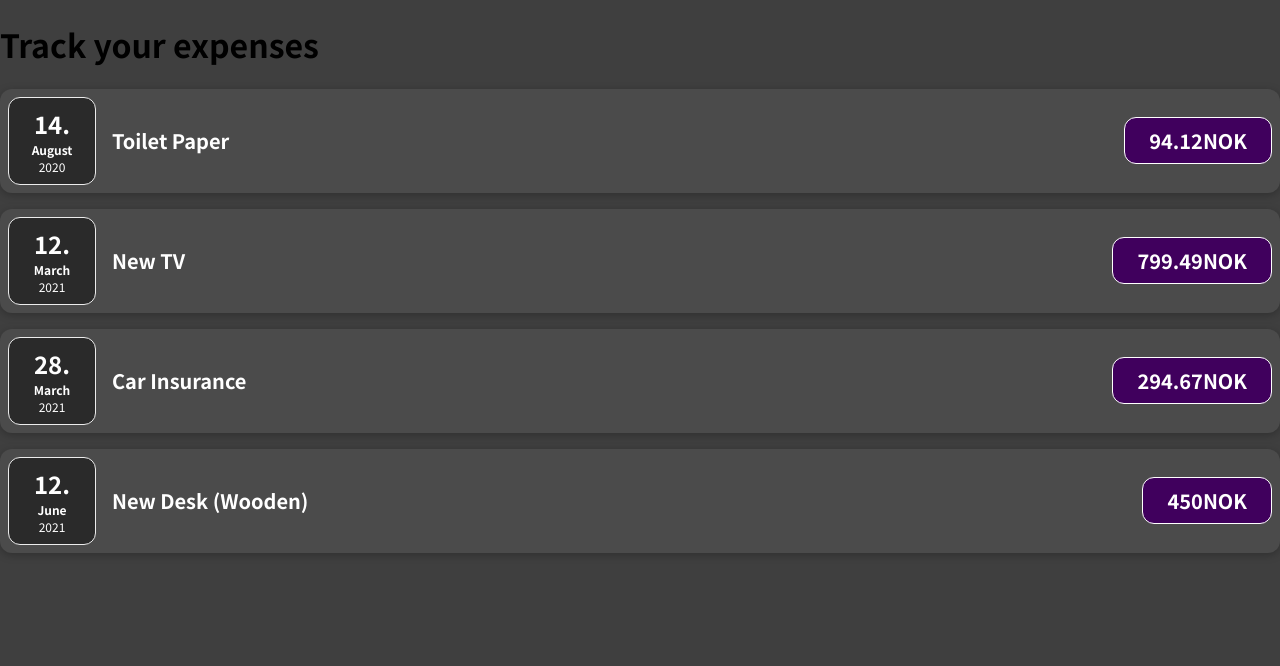
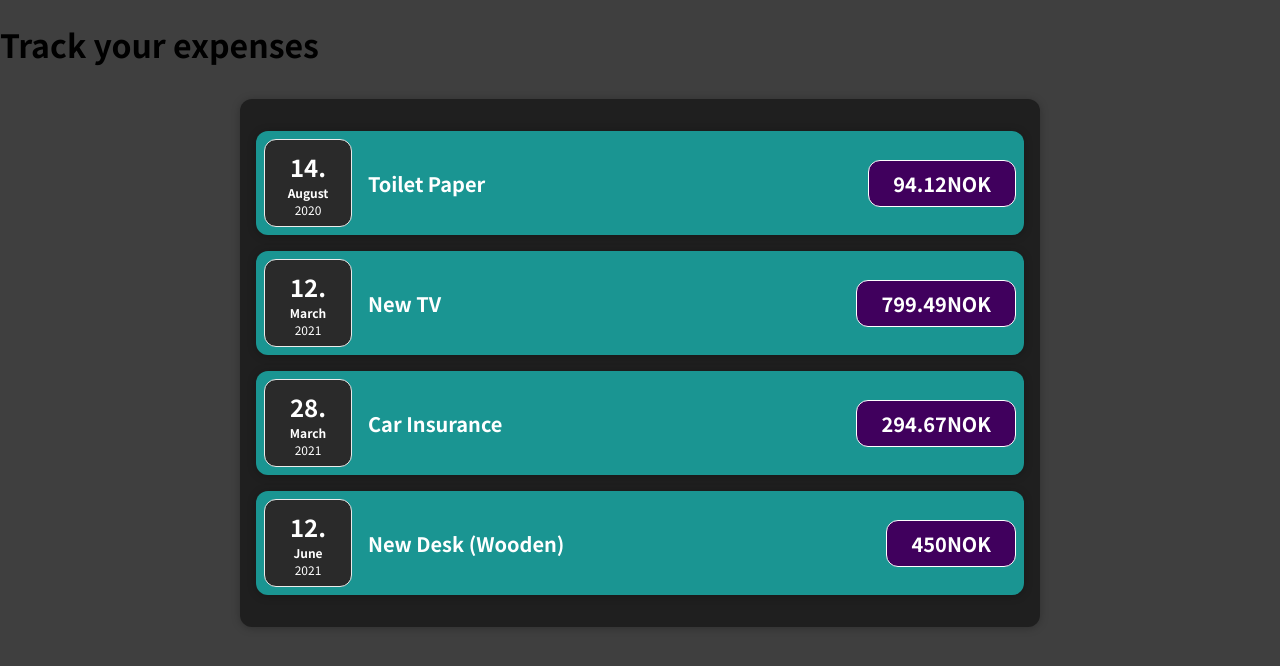
Before and after one commit to Zohla/expense-tracker, a JavaScript app: page / in a window 1280 px wide. Shown: the top 666 px of the page. Built offline with nearby package versions, Linux system fonts and the light colour scheme.

Commit message:
add expense componeent and new folders

```diff
--- a/src/App.js
+++ b/src/App.js
@@ -1,4 +1,4 @@
-import ExpenseItem from "./components/ExpenseItem";
+import Expenses from "./components/Expenses/Expenses";
 
 function App() {
   const expenses = [
@@ -30,26 +30,7 @@
   return (
     <div>
       <h1>Track your expenses</h1>
-      <ExpenseItem
-        title={expenses[0].title}
-        amount={expenses[0].amount}
-        date={expenses[0].date}
-      />
-      <ExpenseItem
-        title={expenses[1].title}
-        amount={expenses[1].amount}
-        date={expenses[1].date}
-      ></ExpenseItem>
-      <ExpenseItem
-        title={expenses[2].title}
-        amount={expenses[2].amount}
-        date={expenses[2].date}
-      ></ExpenseItem>
-      <ExpenseItem
-        title={expenses[3].title}
-        amount={expenses[3].amount}
-        date={expenses[3].date}
-      ></ExpenseItem>
+      <Expenses items={expenses} />
     </div>
   );
 }
--- a/src/components/ExpenseItem.js
+++ b/src/components/Expenses/ExpenseItem.js
@@ -1,15 +1,16 @@
 import ExpenseDate from "./ExpenseDate";
+import Card from "../UI/Card";
 import "./ExpenseItems.css";
 
 function ExpenseItem(props) {
   return (
-    <div className="expense-item">
+    <Card className="expense-item">
       <ExpenseDate date={props.date} />
       <div className="expense-item__description">
         <h2>{props.title}</h2>
         <div className="expense-item__price">{props.amount}NOK</div>
       </div>
-    </div>
+    </Card>
   );
 }
 
--- a/src/components/ExpenseItems.css
+++ b/src/components/Expenses/ExpenseItems.css
@@ -2,11 +2,9 @@
   display: flex;
   justify-content: space-between;
   align-items: center;
-  box-shadow: 0 2px 8px rgba(0, 0, 0, 0.25);
   padding: 0.5rem;
   margin: 1rem 0;
-  border-radius: 12px;
-  background-color: #4b4b4b;
+  background-color: #1a9592;
 }
 
 .expense-item__description {
--- /dev/null
+++ b/src/components/Expenses/Expenses.css
@@ -0,0 +1,7 @@
+.expenses {
+  padding: 1rem;
+  background-color: rgb(31, 31, 31);
+  margin: 2rem auto;
+  width: 50rem;
+  max-width: 95%;
+}
--- /dev/null
+++ b/src/components/Expenses/Expenses.js
@@ -0,0 +1,31 @@
+import ExpenseItem from "./ExpenseItem";
+import Card from "../UI/Card";
+import "./Expenses.css";
+
+function Expenses(props) {
+  return (
+    <Card className="expenses">
+      <ExpenseItem
+        title={props.items[0].title}
+        amount={props.items[0].amount}
+        date={props.items[0].date}
+      />
+      <ExpenseItem
+        title={props.items[1].title}
+        amount={props.items[1].amount}
+        date={props.items[1].date}
+      />
+      <ExpenseItem
+        title={props.items[2].title}
+        amount={props.items[2].amount}
+        date={props.items[2].date}
+      />
+      <ExpenseItem
+        title={props.items[3].title}
+        amount={props.items[3].amount}
+        date={props.items[3].date}
+      />
+    </Card>
+  );
+}
+export default Expenses;
--- /dev/null
+++ b/src/components/UI/Card.css
@@ -0,0 +1,4 @@
+.card {
+  border-radius: 12px;
+  box-shadow: 0 1px 8px rgba(0, 0, 0, 0.25);
+}
--- /dev/null
+++ b/src/components/UI/Card.js
@@ -0,0 +1,7 @@
+import "./Card.css";
+
+function Card(props) {
+  const classes = "card " + props.className;
+  return <div className={classes}>{props.children}</div>;
+}
+export default Card;
```
Also changed, not shown: src/components/Expenses/ExpenseDate.css (renamed from src/components/ExpenseDate.css), src/components/Expenses/ExpenseDate.js (renamed from src/components/ExpenseDate.js).
